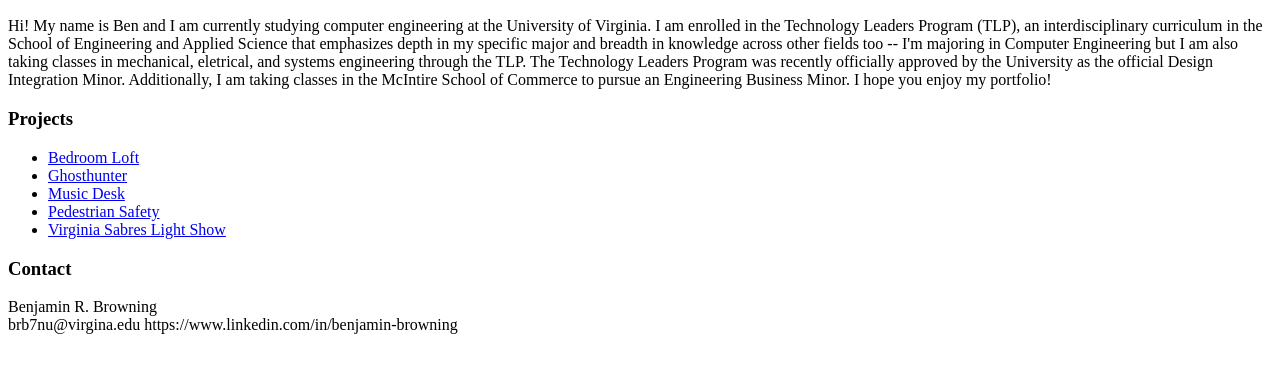
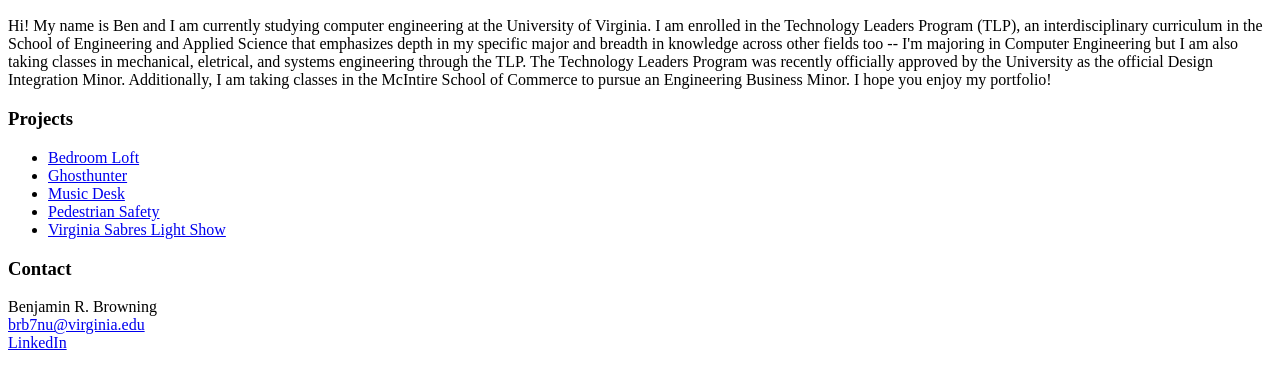
Before and after one commit to brb7nu/brb7nu.github.io, a plain HTML site: page index.html in a window 1280 px wide. Shown: the part 96-482 px from the top of the page. Drawn offline with Linux system fonts and the light colour scheme.

Commit message:
Fix links and formatting.

```diff
--- a/index.html
+++ b/index.html
@@ -14,5 +14,5 @@
 
 <h3>Contact</h3>
 Benjamin R. Browning<br>
-brb7nu@virgina.edu
-https://www.linkedin.com/in/benjamin-browning
+<a href="mailto:brb7nu@virgina.edu" target="_top">brb7nu@virginia.edu</a><br>
+<a href="https://www.linkedin.com/in/benjamin-browning" target="_top">LinkedIn</a>
```
